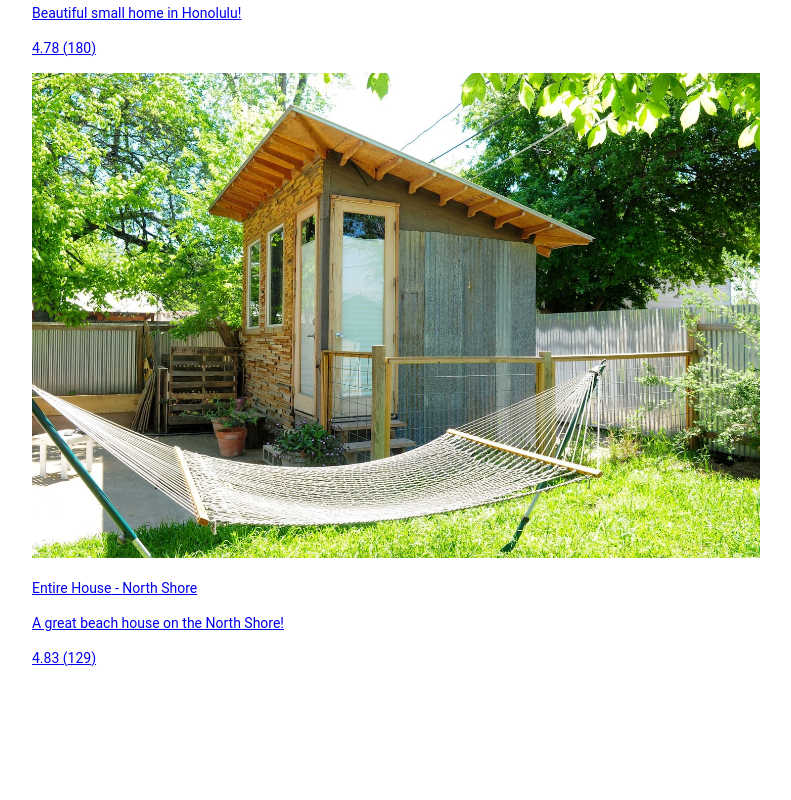
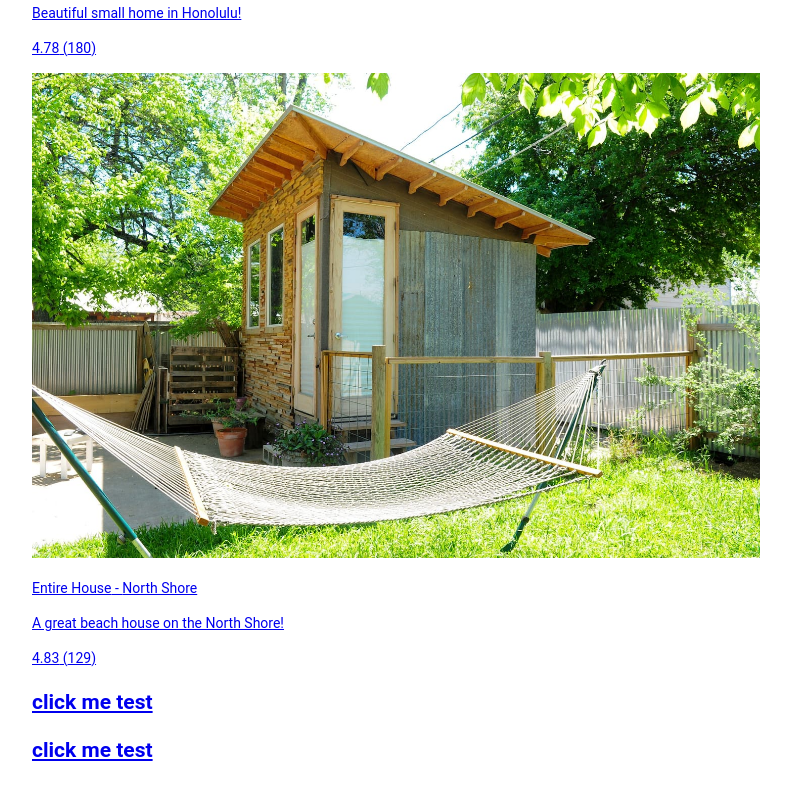
Before and after one commit to tryingtokeepup/NextBnB, a Next.js app: page / in a window 1280 px wide. Shown: the part 745-1545 px from the top of the page, without its empty margins (244-1035 px from the left). Before the commit the page ends 1456 px from the top, so only its background shows below. Built offline with nearby package versions, Linux system fonts and the light colour scheme.

Commit message:
narrowed down link bug to daterangepicker. i'm burned out, i'll work on this in the morning.

```diff
--- /dev/null
+++ b/components/TestComponent.js
@@ -0,0 +1,15 @@
+import Link from 'next/link';
+const TestComponent = props => {
+  // we are passing props down with {... house} spreading in the index
+  return (
+    // Very cool, we can basically use routing with Next's version of
+    <Link href="/test/[id]" as={'/test/' + props.id}>
+      <a>
+        <h2>click me test</h2>
+      </a>
+    </Link>
+  );
+};
+
+// implicit returns with arrow fnctions are strange beasts
+export default TestComponent;
--- a/pages/houses/[id].js
+++ b/pages/houses/[id].js
@@ -45,7 +45,7 @@ const House = props => {
           <aside>
             <h2>Add dates for prices</h2>
             {/* when the user changes the date, we want to pass that change up to here! */}
-            <DateRangePicker
+            {/* <DateRangePicker
               datesChanged={(startDate, endDate) => {
                 setNumberOfNightsBetweenDates(
                   calcNumberOfNightsBetweenDates(startDate, endDate)
@@ -62,7 +62,7 @@ const House = props => {
                   ${(numberOfNightsBetweenDates * props.house.price).toFixed(2)}
                 </p>
               </div>
-            )}
+            )} */}
           </aside>
 
           {/* Styling */}
--- a/pages/index.js
+++ b/pages/index.js
@@ -1,6 +1,7 @@
 import houses from './houses.json';
 import House from '../components/House.js';
 import Layout from '../components/Layout';
+import TestComponent from '../components/TestComponent.js';
 
 const content = (
   <div>
@@ -12,7 +13,11 @@ const content = (
         return <House key={index} {...house} />;
       })}
     </div>
-
+    <div>
+      {houses.map((house, index) => {
+        return <TestComponent key={index} {...house} />;
+      })}
+    </div>
     <style jsx>{`
       .houses {
         display: grid;
```
Also changed, not shown: pages/test/[id].js (added, +5 -0 lines).
